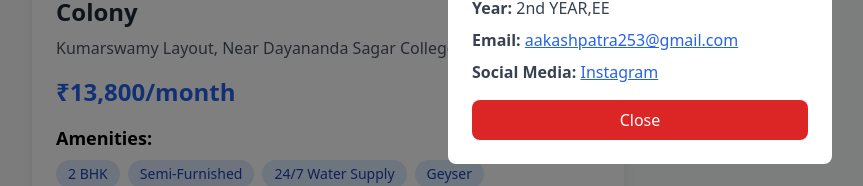
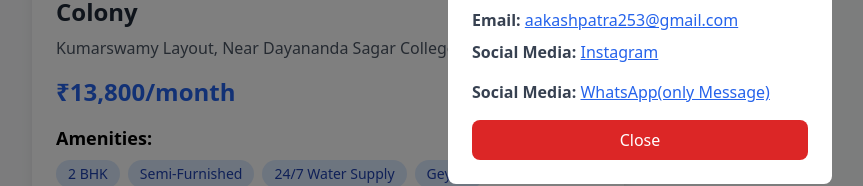
Before and after one commit to AAKASHEE/TENNANT_ALLOCATION, a React (Vite) app: page / in a window 1280 px wide. Both pictures are taken after a click on the button "Contact Tenant". Shown: the part 500-686 px from the top of the page, without its empty margins (0-863 px from the left). Built offline with nearby package versions, Linux system fonts and the light colour scheme.

Commit message:
feat: add WhatsApp contact link to the ContactDialog component

```diff
--- a/src/App.tsx
+++ b/src/App.tsx
@@ -86,6 +86,17 @@ function ContactDialog({ isOpen, onClose }: ContactDialogProps) {
             className="text-blue-600 underline"
           >
             Instagram
+          </a>
+        </p>
+        <p className="text-gray-700 mb-4">
+          <strong>Social Media:</strong>{" "}
+          <a
+            href="https://wa.me/918170833961?text=Hi%20Akash,%20I%20am%20interested%20in%20your%20rental%20property."
+            target="_blank"
+            rel="noopener noreferrer"
+            className="text-blue-600 underline"
+          >
+            WhatsApp(only Message)
           </a>
         </p>
         <button
```
